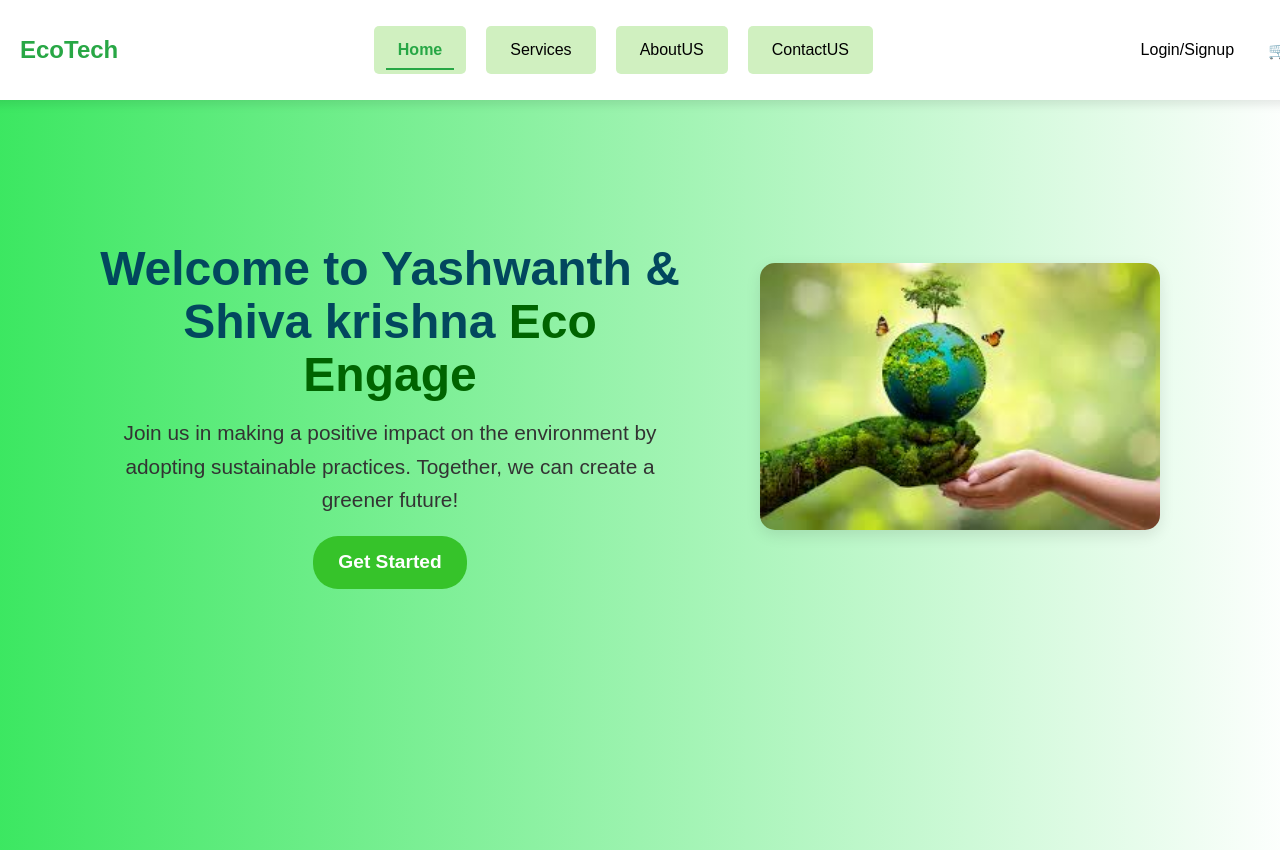
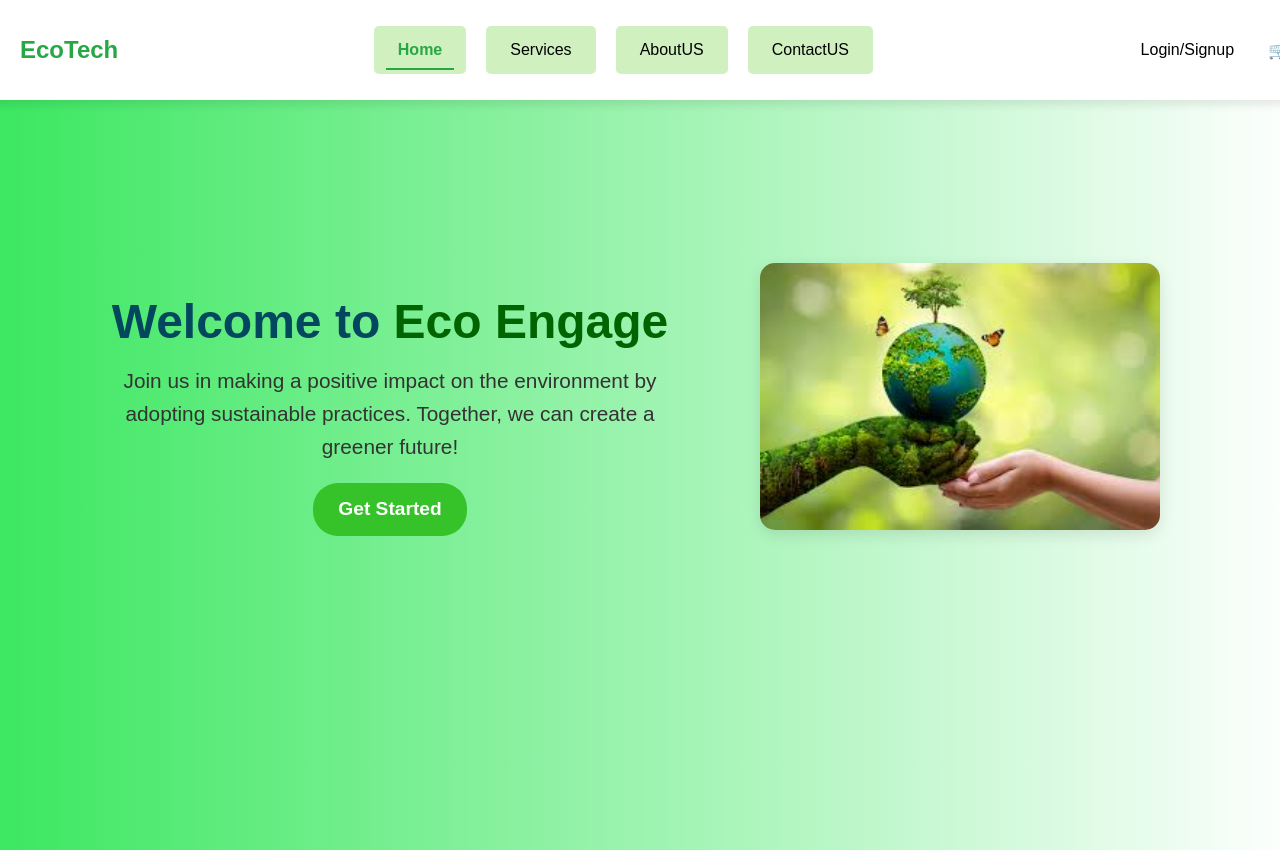
Before and after one commit to shivamamilla7569/eco-engage-client, a React (Vite) app: page /home in a window 1280 px wide. Built offline with nearby package versions, Linux system fonts and the light colour scheme.

Commit message:
version 1.3

```diff
--- a/src/pages/HomePage.jsx
+++ b/src/pages/HomePage.jsx
@@ -6,7 +6,7 @@ const HomePage = () => {
   return (
     <div className="home-container">
       <div className="home-content">
-        <h1>Welcome to Yashwanth & Shiva krishna <span className="highlight">Eco Engage</span></h1>
+        <h1>Welcome to <span className="highlight">Eco Engage</span></h1>
         <p>
           Join us in making a positive impact on the environment by adopting sustainable practices.
           Together, we can create a greener future!
```
